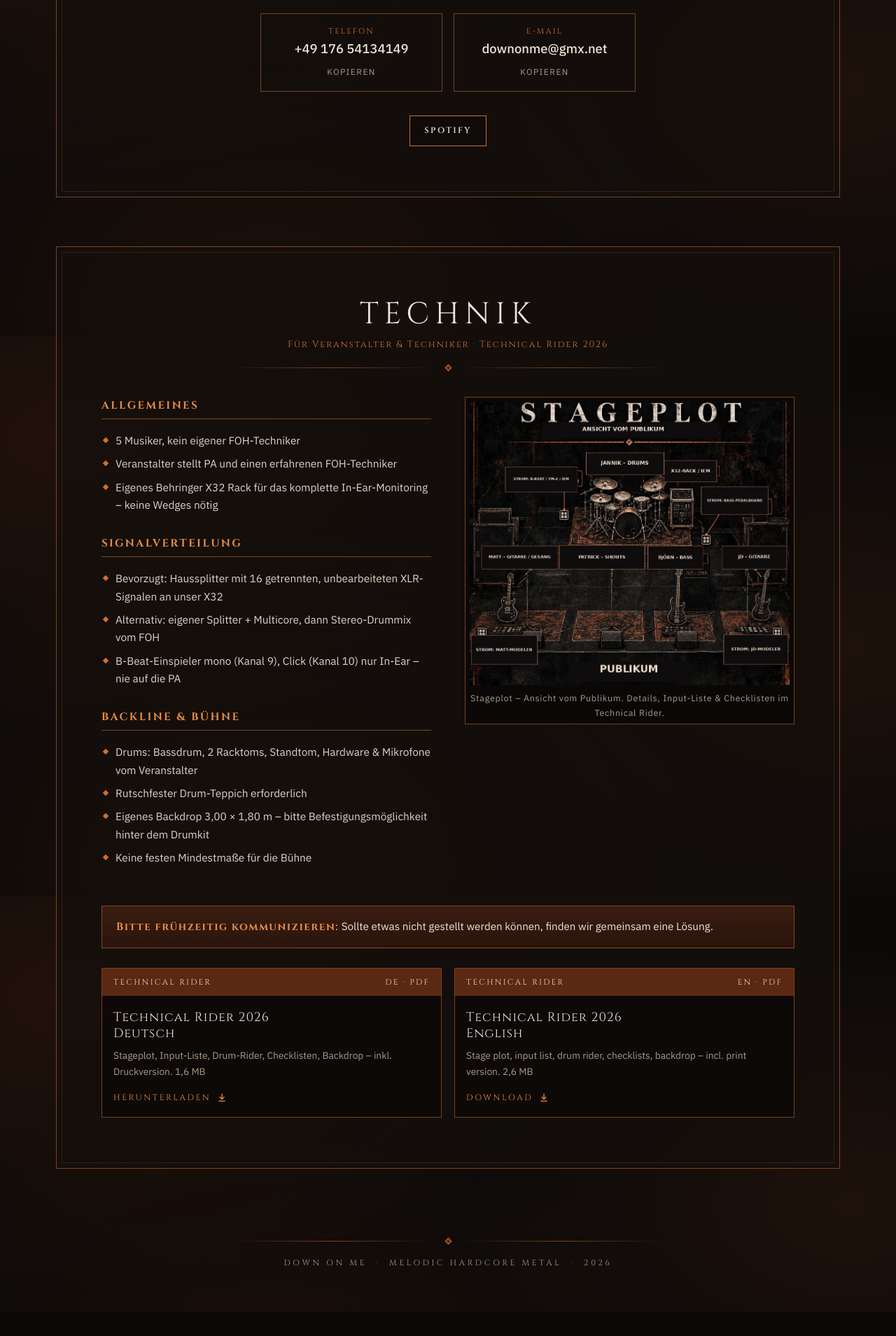
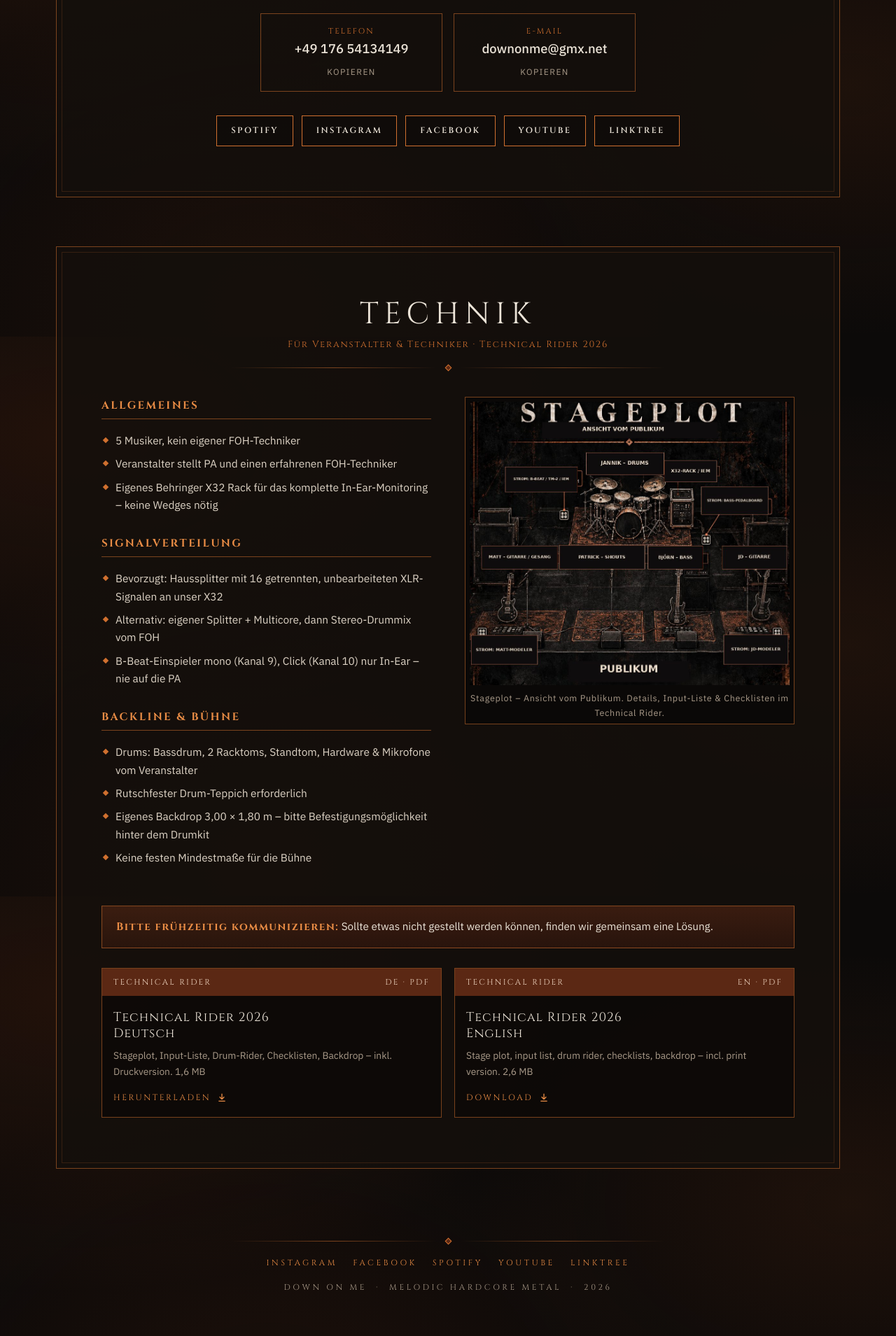
Before and after one commit to jannikbaehr-jdc/downonme, a plain HTML site: page index.html in a window 1280 px wide. Shown: the part 5119-7028 px from the top of the page at 70% size. Before the commit the page ends 6993 px from the top, so only its background shows below. Drawn offline with Linux system fonts and the light colour scheme.

Commit message:
Added Link Tree

```diff
--- a/index.html
+++ b/index.html
@@ -239,6 +239,10 @@ footer .orn{margin-bottom:18px}
 .lb-prev{left:10px}.lb-next{right:10px}
 .lb-x:hover,.lb-nav:hover{border-color:var(--copper-hi);color:var(--copper-hi)}
 @media(max-width:640px){.lb{padding:56px 8px 20px}.lb-nav{top:auto;bottom:18px;transform:none;height:48px}}
+
+.f-social{display:flex;justify-content:center;gap:22px;flex-wrap:wrap;margin-bottom:16px}
+.f-social a{color:var(--copper-hi);text-decoration:none}
+.f-social a:hover{color:var(--text)}
 </style>
 </head>
 <body>
@@ -438,9 +442,10 @@ footer .orn{margin-bottom:18px}
   <!-- Social Media: Link zwischen die Anführungszeichen bei href="" eintragen. Leere Links werden automatisch ausgeblendet. -->
   <div class="socials">
     <a class="btn" href="https://open.spotify.com/artist/5Cb3vcFo1A3RR3G1tXI3fH" target="_blank" rel="noopener">Spotify</a>
-    <a class="btn" href="" target="_blank" rel="noopener">Instagram</a>
-    <a class="btn" href="" target="_blank" rel="noopener">Facebook</a>
-    <a class="btn" href="" target="_blank" rel="noopener">YouTube</a>
+    <a class="btn" href="https://www.instagram.com/downonme.band/" target="_blank" rel="noopener">Instagram</a>
+    <a class="btn" href="https://www.facebook.com/downonme.band" target="_blank" rel="noopener">Facebook</a>
+    <a class="btn" href="https://www.youtube.com/@downonme_band6790" target="_blank" rel="noopener">YouTube</a>
+    <a class="btn" href="https://linktr.ee/downonme.band" target="_blank" rel="noopener">Linktree</a>
     <a class="btn" href="" target="_blank" rel="noopener">TikTok</a>
   </div>
 </section>
@@ -498,6 +503,13 @@ footer .orn{margin-bottom:18px}
 
 <footer>
   <div class="orn"><i></i></div>
+  <div class="f-social">
+    <a href="https://www.instagram.com/downonme.band/" target="_blank" rel="noopener">Instagram</a>
+    <a href="https://www.facebook.com/downonme.band" target="_blank" rel="noopener">Facebook</a>
+    <a href="https://open.spotify.com/artist/5Cb3vcFo1A3RR3G1tXI3fH" target="_blank" rel="noopener">Spotify</a>
+    <a href="https://www.youtube.com/@downonme_band6790" target="_blank" rel="noopener">YouTube</a>
+    <a href="https://linktr.ee/downonme.band" target="_blank" rel="noopener">Linktree</a>
+  </div>
   DOWN ON ME &nbsp;·&nbsp; Melodic Hardcore Metal &nbsp;·&nbsp; 2026
 </footer>
 
```
